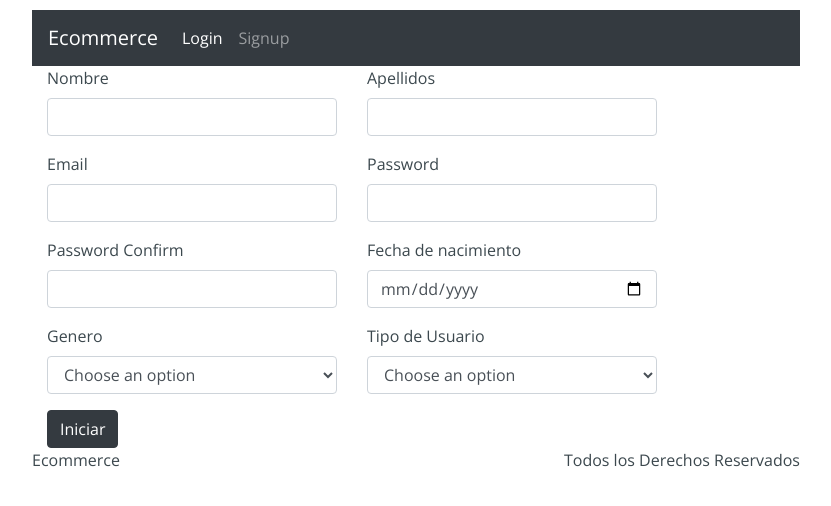
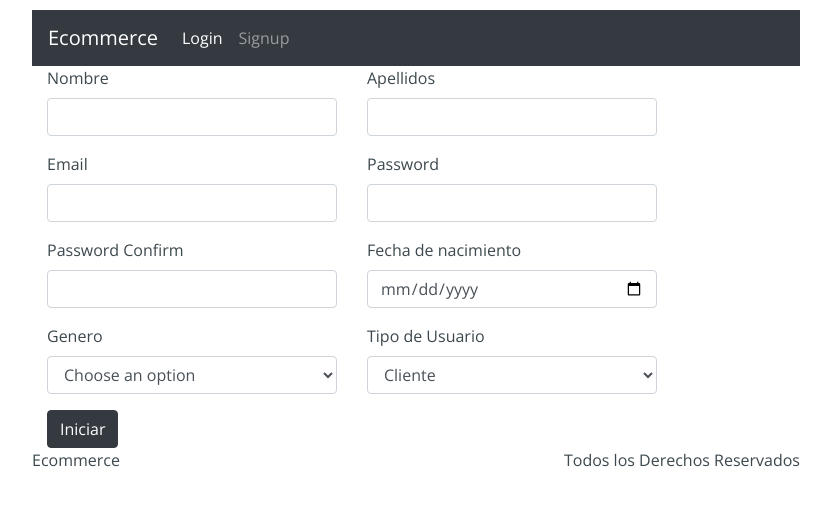
Before and after one commit to albert-08/e-commerce, a React (Create React App) app: page /signup in a window 1280 px wide. Shown: the top 506 px of the page, without its empty margins (224-1055 px from the left). Built offline with nearby package versions, Linux system fonts and the light colour scheme; no server answers.

Commit message:
validate user

```diff
--- a/src/views/Home.js
+++ b/src/views/Home.js
@@ -17,7 +17,6 @@ function Home(){
                             <Link to="/users">
                                 <button type="button">Consultar clientes</button>
                             </Link>
-
                             <button>Consultar inventario</button>
                             <button>Editar Usuario</button>
                             <Link to="/signup">
--- a/src/views/Signup.js
+++ b/src/views/Signup.js
@@ -2,8 +2,10 @@ import React from 'react'
 import {useHistory} from 'react-router-dom'
 import useForm from '../hooks/useForm'
 import axios from 'axios'
+import payload from '../utils/payload'
 
 function Signup(){
+    const user = payload()
     let history = useHistory()
     const sendData = (data) => {
         console.log("Esta es la data: ",data)
@@ -113,6 +115,9 @@ function Signup(){
                             </select>
                         </div>
                     </div>
+                    { user
+                        ?   user.role === 'ADMIN'
+                            ?
                                 <div className="col-md-5">
                                     <div className="form-group">
                                         <label htmlFor="">Tipo de Usuario</label>
@@ -128,6 +133,33 @@ function Signup(){
                                         </select>
                                     </div>
                                 </div>
+                            :   <div className="col-md-5">
+                                    <div className="form-group">
+                                        <label htmlFor="">Tipo de Usuario</label>
+                                        <select
+                                        value={inputs.role}
+                                        onChange={handleInputChange}
+                                        className="form-control"
+                                        name="role"
+                                        id="role">
+                                            <option value="CUSTOMER">Cliente</option>
+                                        </select>
+                                    </div>
+                                </div>
+                        :   <div className="col-md-5">
+                                <div className="form-group">
+                                    <label htmlFor="">Tipo de Usuario</label>
+                                    <select
+                                    value={inputs.role}
+                                    onChange={handleInputChange}
+                                    className="form-control"
+                                    name="role"
+                                    id="role">
+                                        <option value="CUSTOMER">Cliente</option>
+                                    </select>
+                                </div>
+                            </div>
+                    }
                     <div className="col-md-12">
                         <button type="submit" className="btn btn-dark">Iniciar</button>
                     </div>
```
Also changed, not shown: 1 other file (tests, documents, lock files or other folders). Lines whose indentation alone changed are shown as unchanged.
